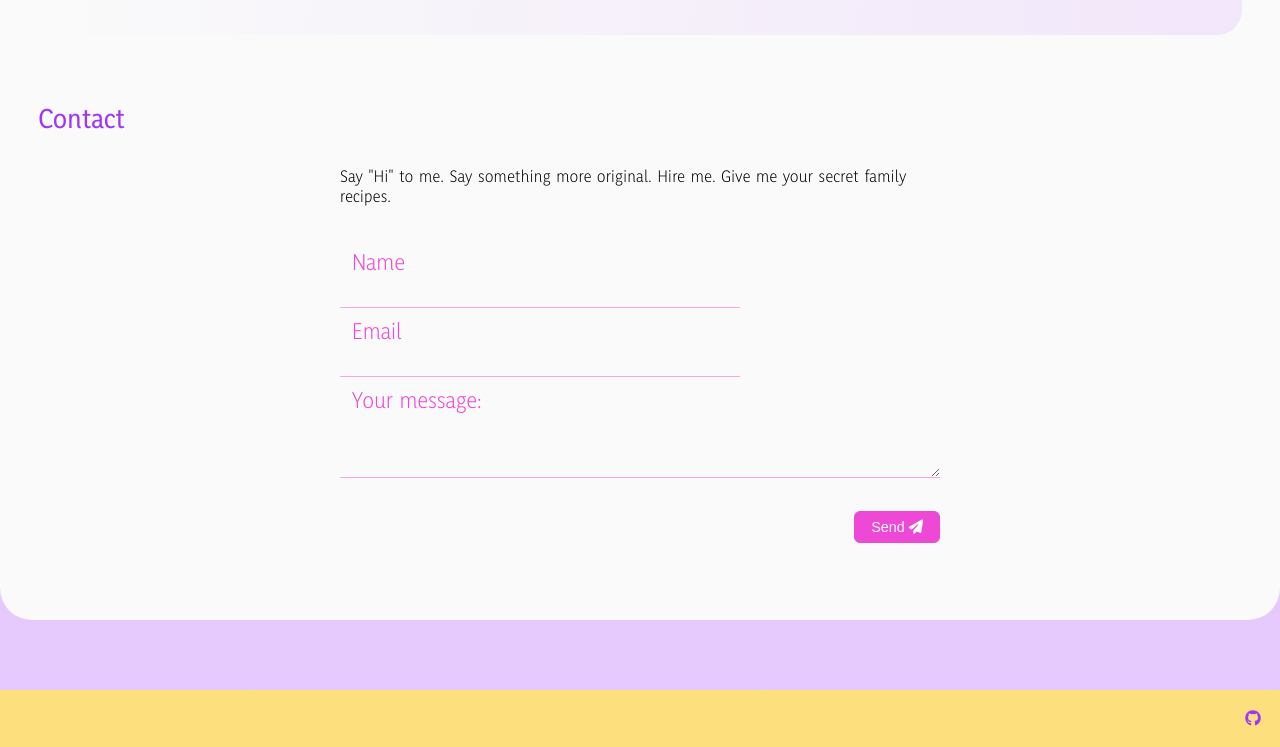
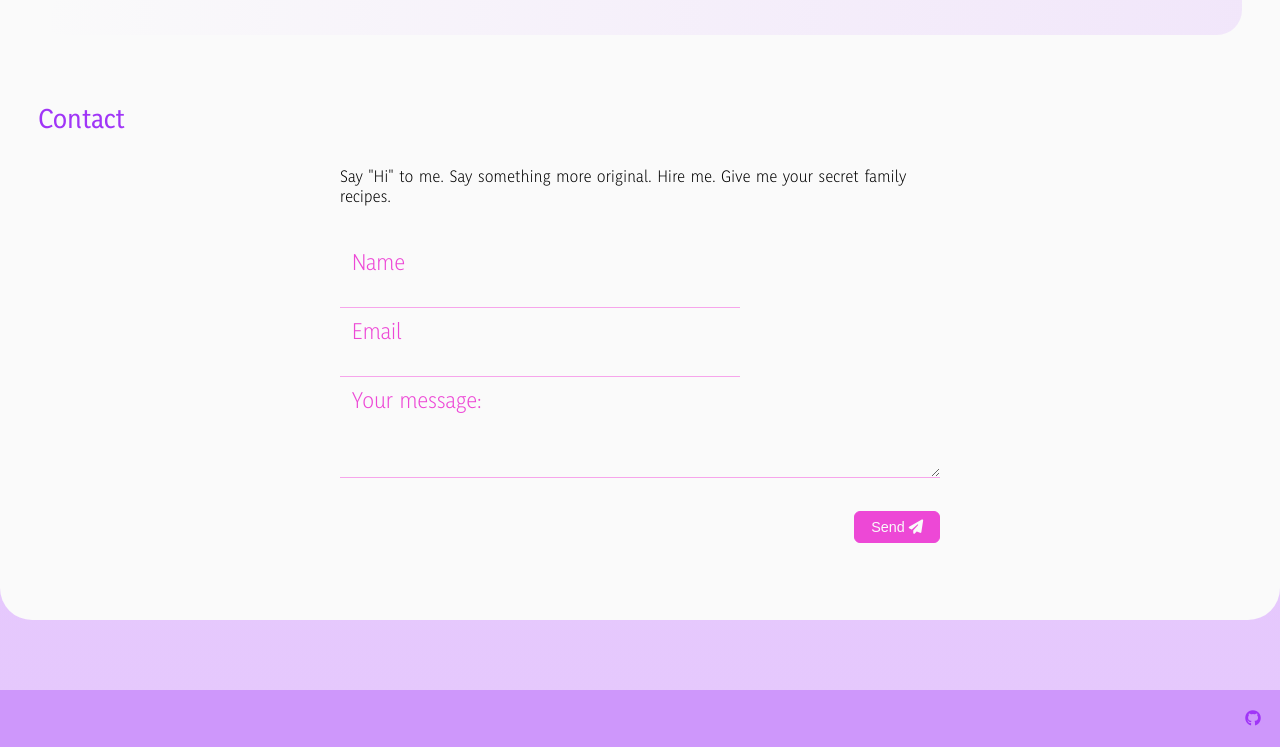
Before and after one commit to ArtificialLuxuryIntelligence/portfolio_ali, a website with bundled scripts: page index.html in a window 1280 px wide. Shown: the part 3889-4636 px from the top of the page. Built offline with nearby package versions, Linux system fonts and the light colour scheme.

```diff
--- a/stylesheets/main.scss
+++ b/stylesheets/main.scss
@@ -524,7 +524,7 @@
 footer {
   text-align: right;
   padding: 1.2em;
-  background-color: $yellow;
+  background-color: $purple;
 }
 
 //  ---------------------------------------------------//
```
